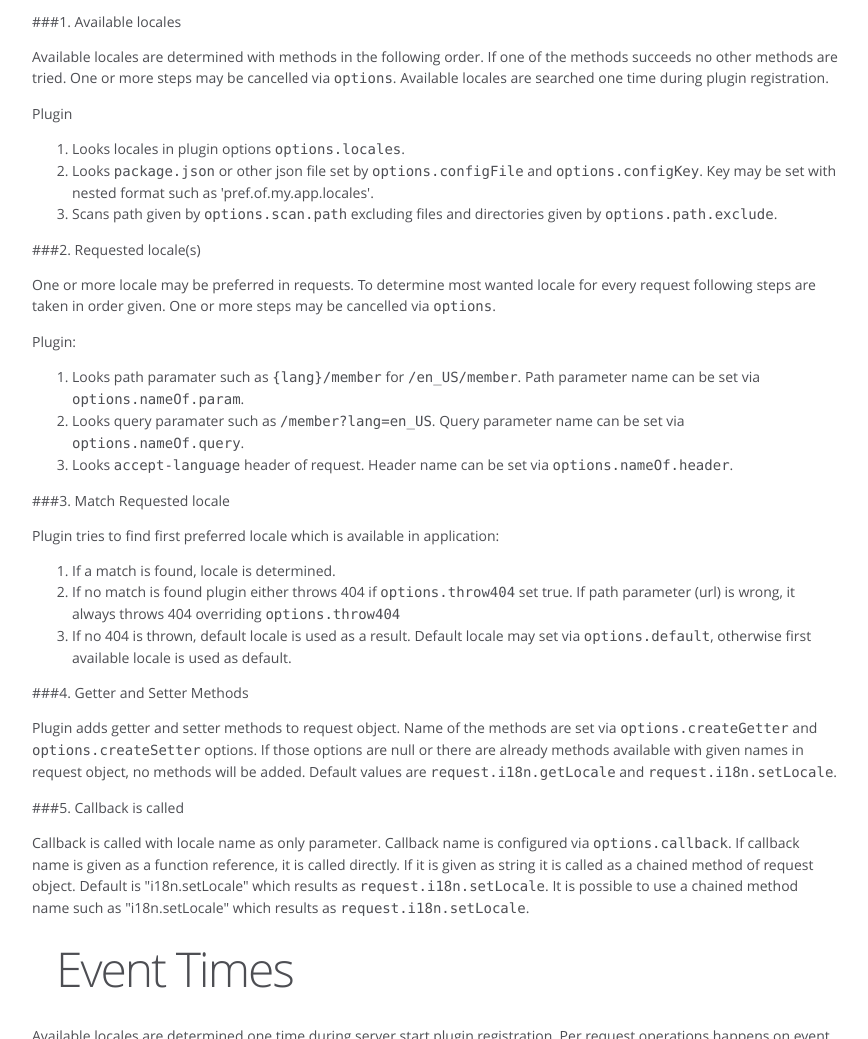
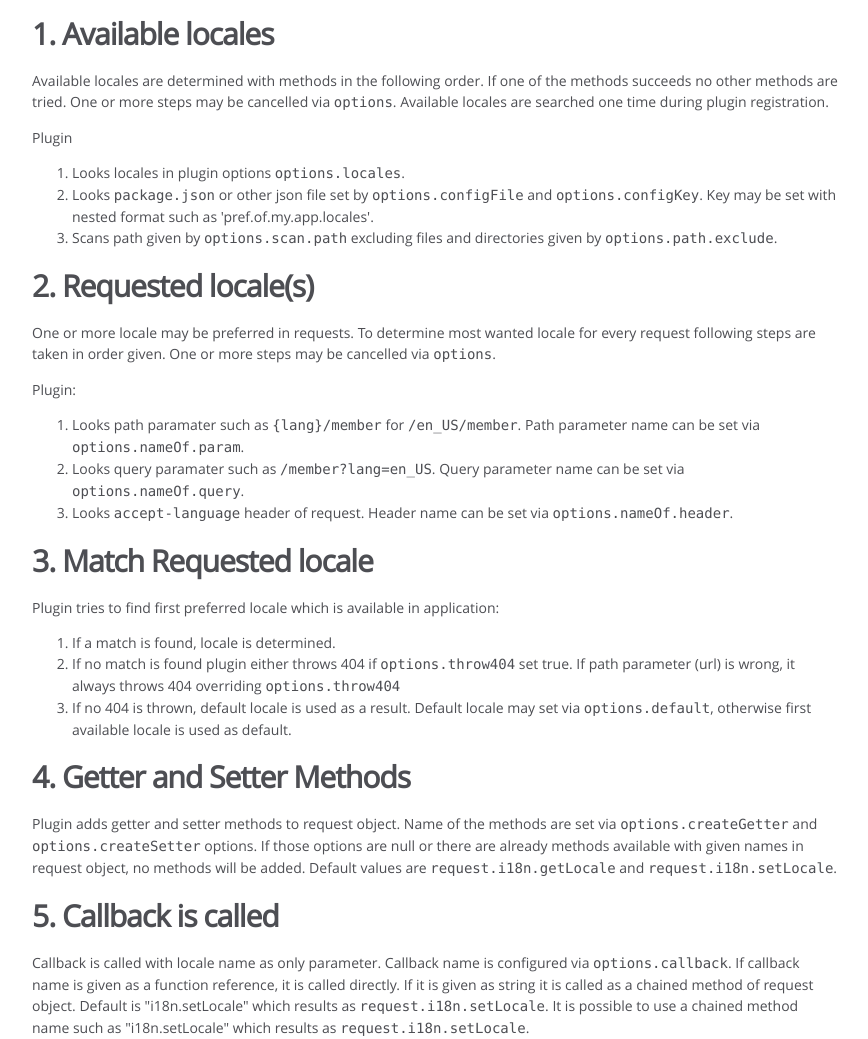
Before and after one commit to ozum/hapi-locale, a website: page doc/index.html in a window 1280 px wide. Shown: the part 1524-2563 px from the top of the page, without its empty margins (0-868 px from the left). Drawn offline with Linux system fonts and the light colour scheme.

Commit message:
Doc Update

```diff
--- a/doc/index.html
+++ b/doc/index.html
@@ -68,33 +68,28 @@ server.register(plugins, function (err) {
 <li>(Optional) Adds getter and setter methods in request object: <code>request.i18n.getLocale</code> and <code>request.i18n.setLocale</code>.</li>
 <li>Callback is called.</li>
 </ol>
-<p>###1. Available locales</p>
-<p>Available locales are determined with methods in the following order. If one of the methods succeeds no other methods are tried. One or more steps may be cancelled via <code>options</code>. Available locales are searched one time during plugin registration.</p>
+<h3>1. Available locales</h3><p>Available locales are determined with methods in the following order. If one of the methods succeeds no other methods are tried. One or more steps may be cancelled via <code>options</code>. Available locales are searched one time during plugin registration.</p>
 <p>Plugin</p>
 <ol>
 <li>Looks locales in plugin options <code>options.locales</code>.</li>
 <li>Looks <code>package.json</code> or other json file set by <code>options.configFile</code> and <code>options.configKey</code>. Key may be set with nested format such as 'pref.of.my.app.locales'.</li>
 <li>Scans path given by <code>options.scan.path</code> excluding files and directories given by <code>options.path.exclude</code>.</li>
 </ol>
-<p>###2. Requested locale(s)</p>
-<p>One or more locale may be preferred in requests. To determine most wanted locale for every request following steps are taken in order given. One or more steps may be cancelled via <code>options</code>.</p>
+<h3>2. Requested locale(s)</h3><p>One or more locale may be preferred in requests. To determine most wanted locale for every request following steps are taken in order given. One or more steps may be cancelled via <code>options</code>.</p>
 <p>Plugin:</p>
 <ol>
 <li>Looks path paramater such as <code>{lang}/member</code> for <code>/en_US/member</code>. Path parameter name can be set via <code>options.nameOf.param</code>.</li>
 <li>Looks query paramater such as <code>/member?lang=en_US</code>. Query parameter name can be set via <code>options.nameOf.query</code>.</li>
 <li>Looks <code>accept-language</code> header of request. Header name can be set via <code>options.nameOf.header</code>.</li>
 </ol>
-<p>###3. Match Requested locale</p>
-<p>Plugin tries to find first preferred locale which is available in application:</p>
+<h3>3. Match Requested locale</h3><p>Plugin tries to find first preferred locale which is available in application:</p>
 <ol>
 <li>If a match is found, locale is determined.</li>
 <li>If no match is found plugin either throws 404 if <code>options.throw404</code> set true. If path parameter (url) is wrong, it always throws 404 overriding <code>options.throw404</code></li>
 <li>If no 404 is thrown, default locale is used as a result. Default locale may set via <code>options.default</code>, otherwise first available locale is used as default.</li>
 </ol>
-<p>###4. Getter and Setter Methods</p>
-<p>Plugin adds getter and setter methods to request object. Name of the methods are set via <code>options.createGetter</code> and <code>options.createSetter</code> options. If those options are null or there are already methods available with given names in request object, no methods will be added. Default values are <code>request.i18n.getLocale</code> and <code>request.i18n.setLocale</code>.</p>
-<p>###5. Callback is called</p>
-<p>Callback is called with locale name as only parameter. Callback name is configured via <code>options.callback</code>. If callback name is given as a function reference, it is called directly. If it is given as string it is called as a chained method of request object. Default is &quot;i18n.setLocale&quot; which results as <code>request.i18n.setLocale</code>. It is possible to use a chained method name such as &quot;i18n.setLocale&quot; which results as <code>request.i18n.setLocale</code>.</p>
+<h3>4. Getter and Setter Methods</h3><p>Plugin adds getter and setter methods to request object. Name of the methods are set via <code>options.createGetter</code> and <code>options.createSetter</code> options. If those options are null or there are already methods available with given names in request object, no methods will be added. Default values are <code>request.i18n.getLocale</code> and <code>request.i18n.setLocale</code>.</p>
+<h3>5. Callback is called</h3><p>Callback is called with locale name as only parameter. Callback name is configured via <code>options.callback</code>. If callback name is given as a function reference, it is called directly. If it is given as string it is called as a chained method of request object. Default is &quot;i18n.setLocale&quot; which results as <code>request.i18n.setLocale</code>. It is possible to use a chained method name such as &quot;i18n.setLocale&quot; which results as <code>request.i18n.setLocale</code>.</p>
 <h1>Event Times</h1><p>Available locales are determined one time during server start plugin registration. Per request operations happens on event set by <code>options.onEvent</code>.</p>
 <h1>Examples</h1><h3>Use with default options:</h3><pre class="prettyprint source"><code>var server  = new hapi.Server(),
     path    = require('path');
@@ -208,7 +203,7 @@ server.register(plugins, function (err) {
 <br class="clear">
 
 <footer>
-    Documentation generated by <a href="https://github.com/jsdoc3/jsdoc">JSDoc 3.3.3</a> on Wed Oct 07 2015 10:18:16 GMT+0300 (EEST)
+    Documentation generated by <a href="https://github.com/jsdoc3/jsdoc">JSDoc 3.3.3</a> on Wed Oct 07 2015 10:27:10 GMT+0300 (EEST)
 </footer>
 
 <script> prettyPrint(); </script>
```
Also changed, not shown: doc/index.js.html (+1 -1 lines), doc/module-hapiLocale.html (+1 -1 lines), README-JSDOC.md, README.md.
